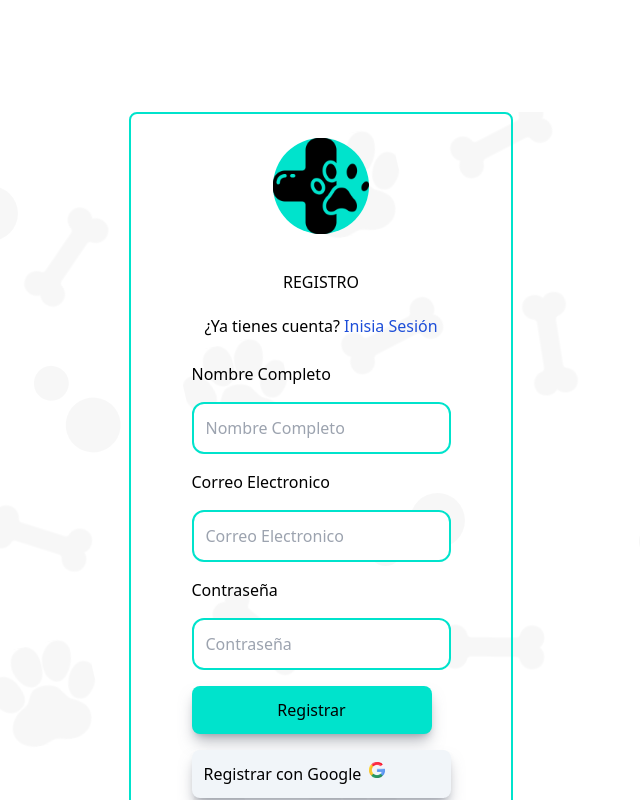
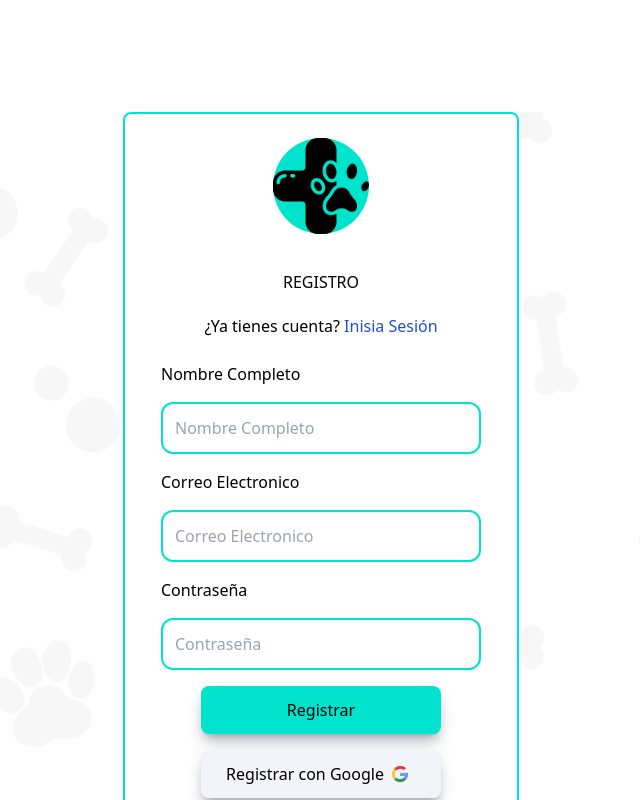
Before and after one commit to santiagocastano589/GaiaVet, a React (Vite) app: page / in a window 1280 px wide. Shown: the top 800 px of the page, without its empty margins (319-959 px from the left). Built offline with nearby package versions, Linux system fonts and the light colour scheme.

Commit message:
Form styles are corrected

```diff
--- a/src/Components/Button/Button.jsx
+++ b/src/Components/Button/Button.jsx
@@ -3,7 +3,7 @@ import React from 'react'
 export const Button = ({textButton}) => {
   return (
     <>
-        <button className='shadow-lg shadow-gray-500/50 p-3 my-4 rounded-lg bg-blue-border w-60'>{textButton}</button>
+        <button className='hover:bg-teal-200 shadow-lg shadow-gray-500/50 p-3 my-4 rounded-lg bg-blue-border w-60'>{textButton}</button>
     </>
   )
 }
--- a/src/Components/Input/Input.jsx
+++ b/src/Components/Input/Input.jsx
@@ -3,8 +3,8 @@ import React from 'react'
 export const Input = ({name,type,placeholder}) => {
   return (
     <>
-    <label className='my-4' >{name}</label>
-    <input className=' p-3 rounded-xl border-solid border-2 border-blue-border ' type={type} placeholder={placeholder} />
+    <label className='my-4 mx-9' >{name}</label>
+    <input className='mx-9 p-3 rounded-xl border-solid border-2 border-blue-border w-80' type={type} placeholder={placeholder} />
     </>
   )
 }
--- a/src/Components/Login/Login.jsx
+++ b/src/Components/Login/Login.jsx
@@ -7,9 +7,9 @@ import { Button } from '../Button/Button';
 export const Login = () => {
   return (
 
-    <div className='flex justify-center items-center my-28 '>
+    <div className='flex justify-center items-center my-28 bg-fondo '>
 
-    <div className=" flex justify-center items-center  flex-col border-solid border-2 border-blue-border w-96 rounded-lg">
+    <div className="bg-white flex justify-center items-center  flex-col border-solid border-2 border-blue-border rounded-lg">
 
       <div className='w-24 bg-blue-border rounded-full my-6'>
         <img className='' src={logo} alt="" />
@@ -23,13 +23,14 @@ export const Login = () => {
       <Input name="Correo Electronico" type="text" placeholder='Correo Electronico'/>
       <Input name="Contraseña" type="password" placeholder='Contraseña'/>
 
-    <a className='my-4 border-b-2 border-blue-border w-48' href="#">¿Olvidaste la contraseña?</a>
+    <a className='my-4 mx-9 border-b-2 border-blue-border w-48' href="#">¿Olvidaste la contraseña?</a>
 
+    <div className='flex justify-center items-center flex-col'>
     <Button textButton="Iniciar sesion"/>
-    <button className=' shadow-lg shadow-gray-500/50 p-3 mb-8 rounded-lg flex bg-slate-100 '>Iniciar sesion con Google<div className='flex items-center mx-2 rounded-xl'><img className='w-4 flex items-center' src={google} alt="" /></div> </button>
+    <button className='hover:bg-slate-200 shadow-lg shadow-gray-500/50 p-3 mb-8 rounded-lg flex bg-slate-100 '>Iniciar sesion con Google<div className='flex items-center mx-2 rounded-xl'><img className='w-4 flex items-center' src={google} alt="" /></div> </button>
+    </div>
     </form>
     </div>
     </div>
-
   )
 }
--- a/src/Components/Record/Record.jsx
+++ b/src/Components/Record/Record.jsx
@@ -9,7 +9,7 @@ export const Record = () => {
 
     <div className='flex justify-center items-center my-28 bg-fondo'>
 
-    <div className=" flex justify-center items-center  flex-col border-solid border-2 border-blue-border w-96 rounded-lg">
+    <div className="bg-white flex justify-center items-center  flex-col border-solid border-2 border-blue-border rounded-lg">
 
       <div className='w-24 bg-blue-border rounded-full my-6'>
         <img className='' src={logo} alt="" />
@@ -24,8 +24,10 @@ export const Record = () => {
       <Input name="Correo Electronico" type="text" placeholder='Correo Electronico'/>
       <Input name="Contraseña" type="password" placeholder='Contraseña'/>
 
+    <div className='flex justify-center items-center flex-col'>
     <Button textButton="Registrar"/>
-    <button className=' shadow-lg shadow-gray-500/50 p-3 mb-8 rounded-lg flex bg-slate-100 '>Registrar con Google<div className='flex items-center mx-2 rounded-xl'><img className='w-4 flex items-center' src={google} alt="" /></div> </button>
+    <button className=' hover:bg-slate-200 w-60 shadow-lg shadow-gray-500/50 p-3 mb-8 rounded-lg flex justify-center items-center bg-slate-100 '>Registrar con Google<div className='flex items-center mx-2 rounded-xl'><img className='w-4 flex items-center' src={google} alt="" /></div> </button>
+    </div>
     </form>
     </div>
     </div>
```
